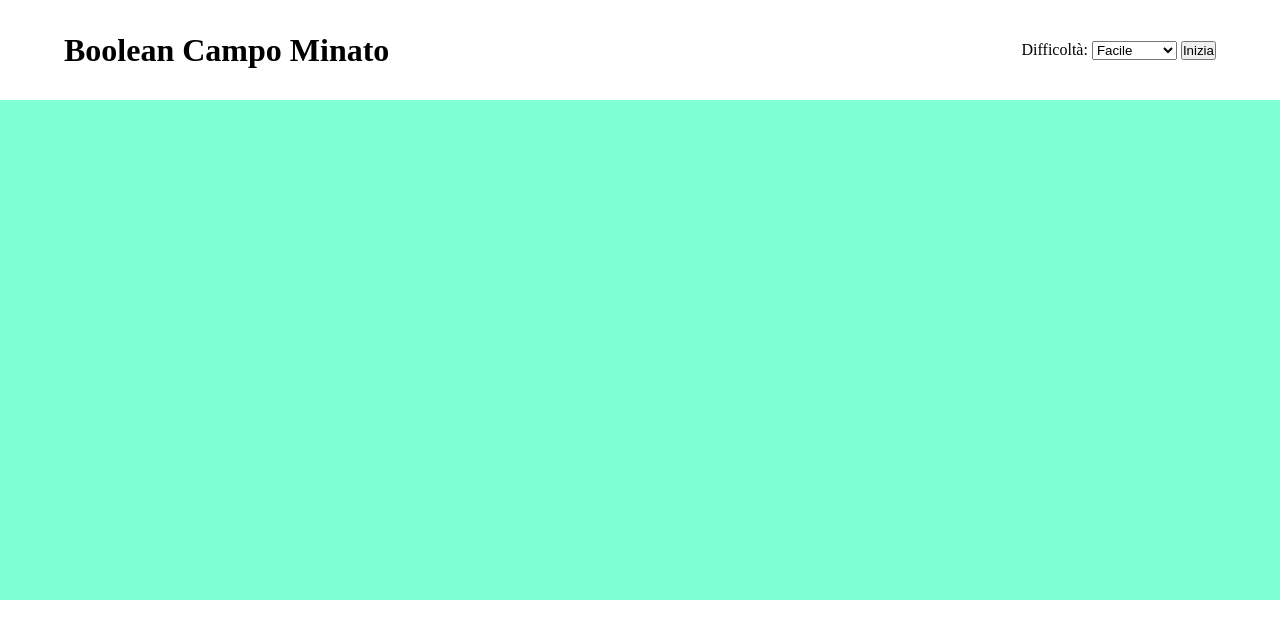
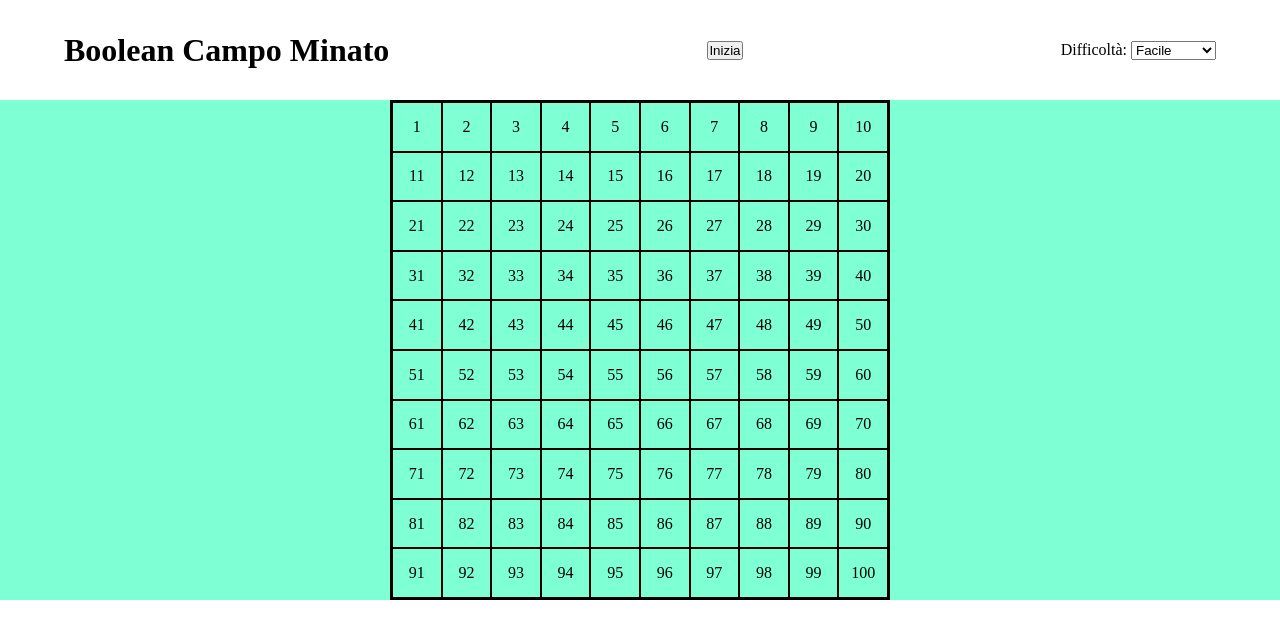
Before and after one commit to dominici94/js-campominato-dom, a plain HTML site: page index.html in a window 1280 px wide. Both pictures are taken after a click on the button "Inizia". Drawn offline with Linux system fonts and the light colour scheme.

Commit message:
generazione campo in 3 difficoltà fatta in classe

```diff
--- a/CSS/style.css
+++ b/CSS/style.css
@@ -26,8 +26,31 @@ main{
     background-color: aquamarine;
 }
 
+.container-square{
+    width: 500px;
+    height: 500px;
+    margin: 0 auto;
+    border: 2px solid black;
+    display: flex;
+    flex-wrap: wrap;
+}
+
+.box{
+    width: calc(100% / 10);
+    height: calc(100% / 10);
+    border: 1px solid black;
+    cursor: pointer;
+    display: flex;
+    justify-content: center;
+    align-items: center;
+}
+
+.color{
+    background-color: lightblue;
+}
+
 /* debug */
 
-.debug main{
+/* .debug main{
     height: 500px;
-}
+} */
--- a/index.html
+++ b/index.html
@@ -12,6 +12,7 @@
     <header>
         <div class="container">
             <h1>Boolean Campo Minato</h1>
+            <button id="play">Inizia</button>
             <div class="toolbar">
                 <label for="level">Difficoltà: </label>
                 <select name="" id="level">
@@ -19,7 +20,6 @@
                     <option value="2">Intermedio</option>
                     <option value="3">Difficile</option>
                 </select>
-                <button id="play">Inizia</button>
             </div>
         </div>
     </header>
--- a/js/myscript.js
+++ b/js/myscript.js
@@ -5,3 +5,79 @@
 // In seguito l'utente clicca su ogni cella: se il numero è presente nella lista dei numeri generati - abbiamo calpestato una bomba - la cella si colora di rosso e la partita termina, altrimenti la cella cliccata si colora di azzurro e l'utente può continuare a cliccare sulle altre celle. La partita termina quando il giocatore clicca su una bomba o raggiunge il numero massimo possibile di numeri consentiti. Al termine della partita il software deve comunicare il punteggio, cioè il numero di volte che l’utente ha inserito un numero consentito.
 // BONUS: Quando si clicca su una bomba e finisce la partita, il software scopre tutte le bombe nascoste.
 // Consigli del giorno: :party_wizard: ****Scriviamo prima cosa vogliamo fare passo passo in italiano, dividiamo il lavoro in micro problemi. Ad esempio: Di cosa ho bisogno per generare i numeri? Proviamo sempre prima con dei console.log() per capire se stiamo ricevendo i dati giusti. Le validazioni e i controlli possiamo farli anche in un secondo momento.
+
+document.getElementById('play').addEventListener('click', function(){
+    play();
+});
+
+function play(){
+    document.querySelector('.container-square').innerHTML = '';
+
+    const livelloScelto = document.getElementById('level').value;
+
+    let boxNumero;
+    let boxRiga;
+    const bombeNumero = 16;
+
+    switch(livelloScelto){
+        case '1':
+            boxNumero = 100;
+            break;
+        case '2':
+            boxNumero = 81;
+            break;
+        case '3':
+            boxNumero = 49;
+    }
+
+    const bombe = generaBombe();
+
+    function generaBombe(){
+        const arrayBombe = [];
+
+        while(arrayBombe.length < bombeNumero){
+            const numeroRandom = getRndInteger(1,boxNumero);
+            if(!arrayBombe.includes(numeroRandom)){
+                arrayBombe.push(numeroRandom);
+            }
+        }
+
+        return arrayBombe;
+    }
+
+    function getRndInteger(min,max){
+        return Math.floor(Math.random() * (max - min + 1)) + min;
+    }
+
+    boxRiga = Math.sqrt(boxNumero);
+
+    generaCampo();
+
+    function generaCampo(){
+        const container = document.querySelector('.container-square');
+
+        for(let i=1; i<= boxNumero; i++){
+            const box = creaElemento(i);
+
+            box.addEventListener('click', function(){
+                this.classList.add('color');
+            });
+
+            container.appendChild(box);
+        }
+
+    }
+
+    function creaElemento(num){
+        const cella = document.createElement('div');
+        cella.classList.add('box');
+        const size = `calc(100% / ${boxRiga})`;
+        cella.style.width = size;
+        cella.style.height = size;
+        cella.innerHTML = num;
+
+        return cella;
+
+    }
+
+}
```
